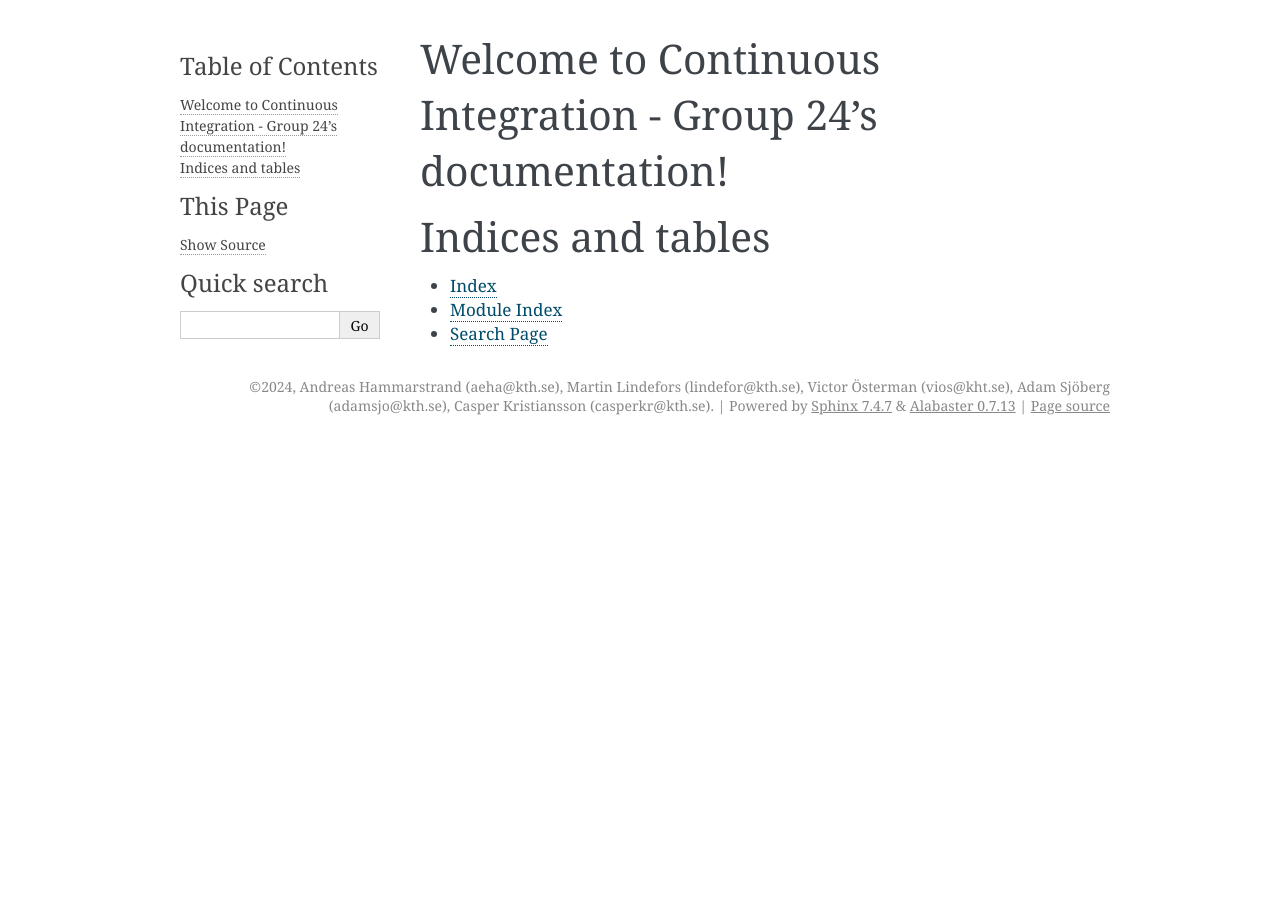
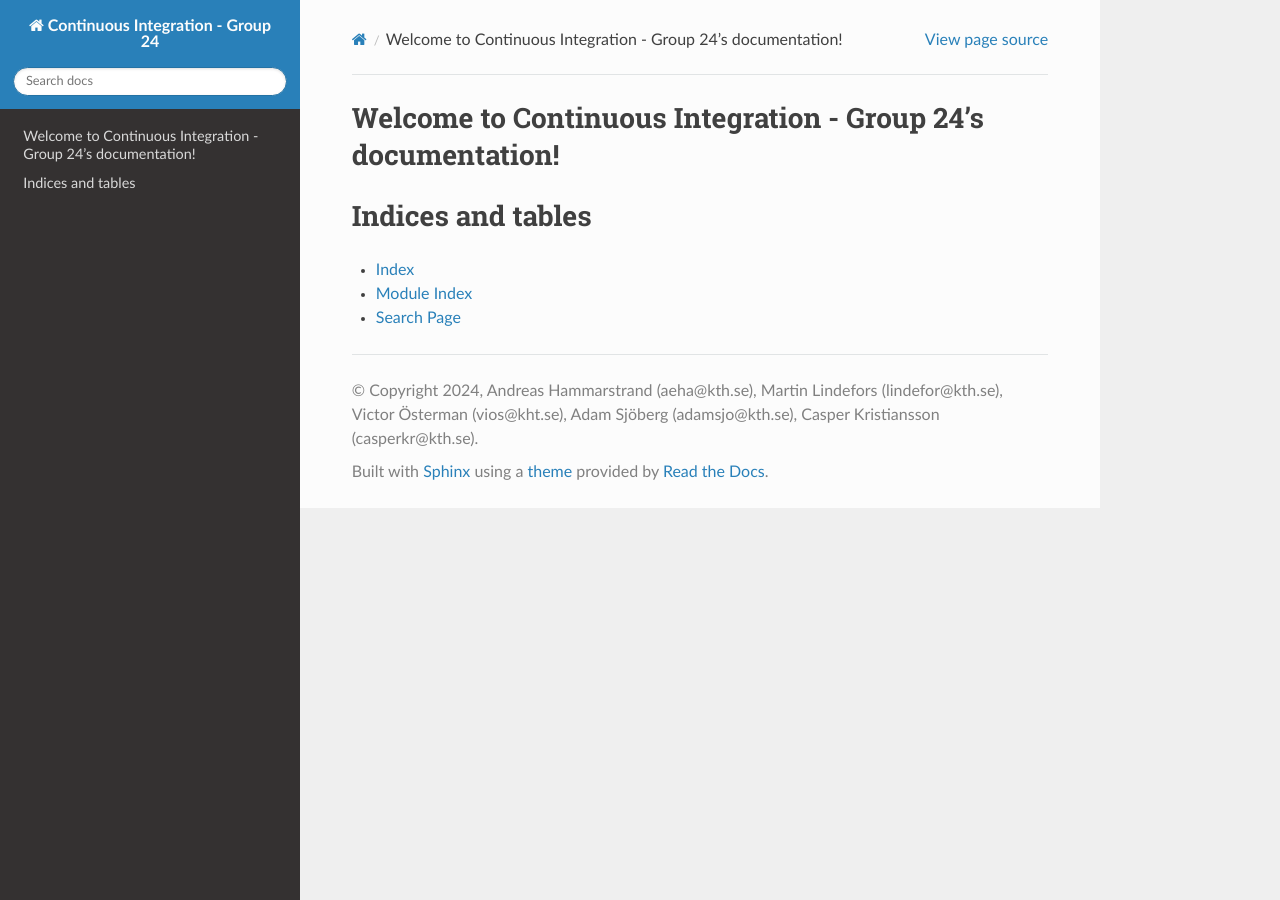
Before and after one commit to DD2480VT24-G24/DD2480G24-2, a Sphinx documentation site: the page built from docs/source/index.rst, in a window 1280 px wide. Built offline with Sphinx 7.4.7 and the Read the Docs theme 2.0.0, drawn with Linux system fonts in a browser that asks for light colours.

```diff
--- a/docs/source/conf.py
+++ b/docs/source/conf.py
@@ -14,15 +14,25 @@ release = '[1.0]'
 # -- General configuration ---------------------------------------------------
 # https://www.sphinx-doc.org/en/master/usage/configuration.html#general-configuration
 
-extensions = []
+extensions = [
+    'sphinx.ext.autodoc',
+    'sphinx_rtd_theme',
+    'rst2pdf.pdfbuilder'
+]
 
 templates_path = ['_templates']
 exclude_patterns = []
 
-
+pdf_documents = [('index', u'rst2pdf', u'Software Engineering Fundamentals Group 24', u'Andreas Hammarstrand (aeha@kth.se), Martin Lindefors (lindefor@kth.se), Victor Österman (vios@kht.se), Adam Sjöberg (adamsjo@kth.se), Casper Kristiansson (casperkr@kth.se)')]
 
 # -- Options for HTML output -------------------------------------------------
 # https://www.sphinx-doc.org/en/master/usage/configuration.html#options-for-html-output
 
-html_theme = 'alabaster'
+html_theme = "sphinx_rtd_theme"
 html_static_path = ['_static']
+
+# -- Path setup --------------------------------------------------------------
+import os
+import sys
+
+sys.path.insert(0, os.path.abspath('../../src'))
```
